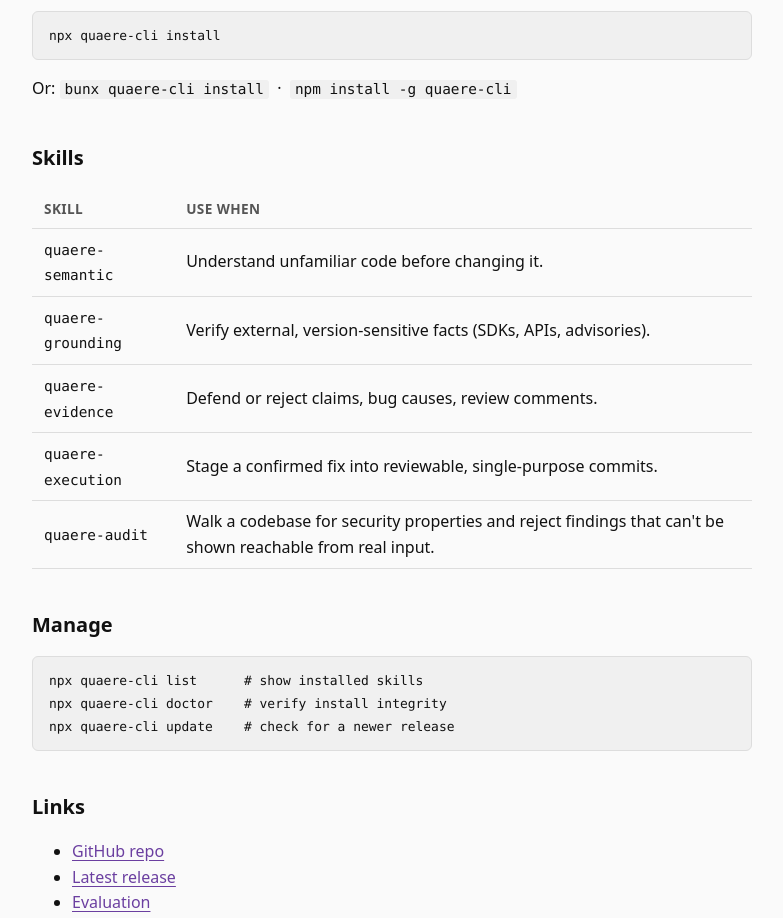
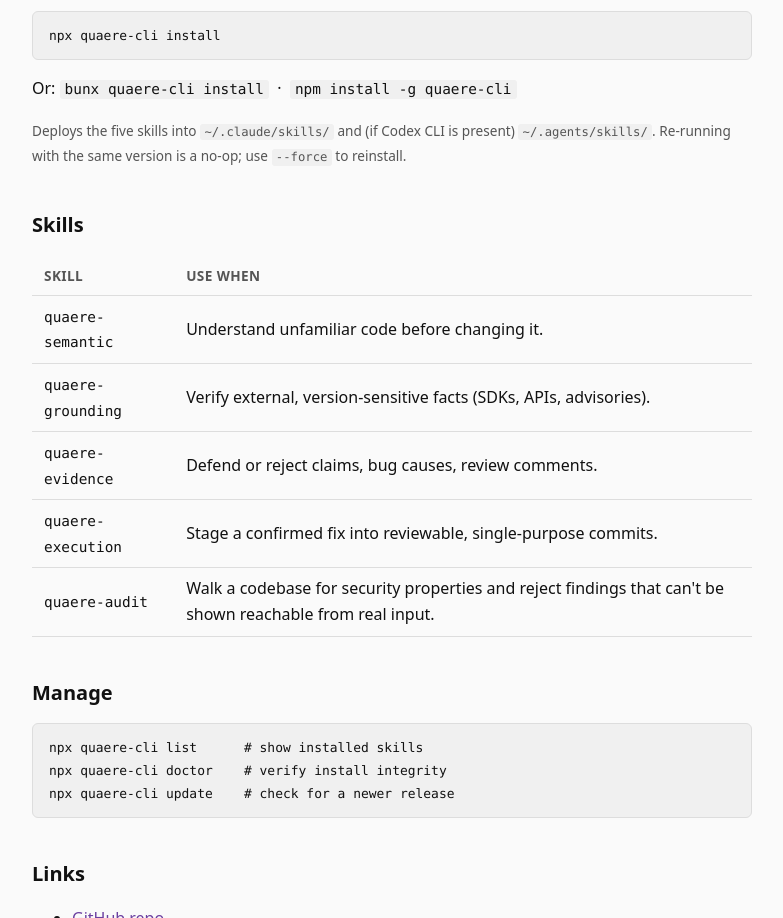
Before and after one commit to haru0416-dev/quaere, a plain HTML site: page web/index.html in a window 1280 px wide. Shown: the part 1072-1990 px from the top of the page, without its empty margins (248-1031 px from the left). Drawn offline with Linux system fonts and the light colour scheme.

Commit message:
docs(landing): describe what `install` does after the command block
HN readers will run `npx quaere-cli install` and want to know what
just happened on their disk before they trust it. Add a one-line note
naming the target directories (`~/.claude/skills/`, optionally
`~/.agents/skills/`) and the idempotent / `--force` behavior. Two
sentences, footnote-styled, sits directly under the install commands.

```diff
--- a/web/index.html
+++ b/web/index.html
@@ -106,6 +106,7 @@
   <h2>Install</h2>
   <pre><code>npx quaere-cli install</code></pre>
   <p>Or: <code>bunx quaere-cli install</code> &nbsp;·&nbsp; <code>npm install -g quaere-cli</code></p>
+  <p><small>Deploys the five skills into <code>~/.claude/skills/</code> and (if Codex CLI is present) <code>~/.agents/skills/</code>. Re-running with the same version is a no-op; use <code>--force</code> to reinstall.</small></p>
 
   <h2>Skills</h2>
   <table>
```
